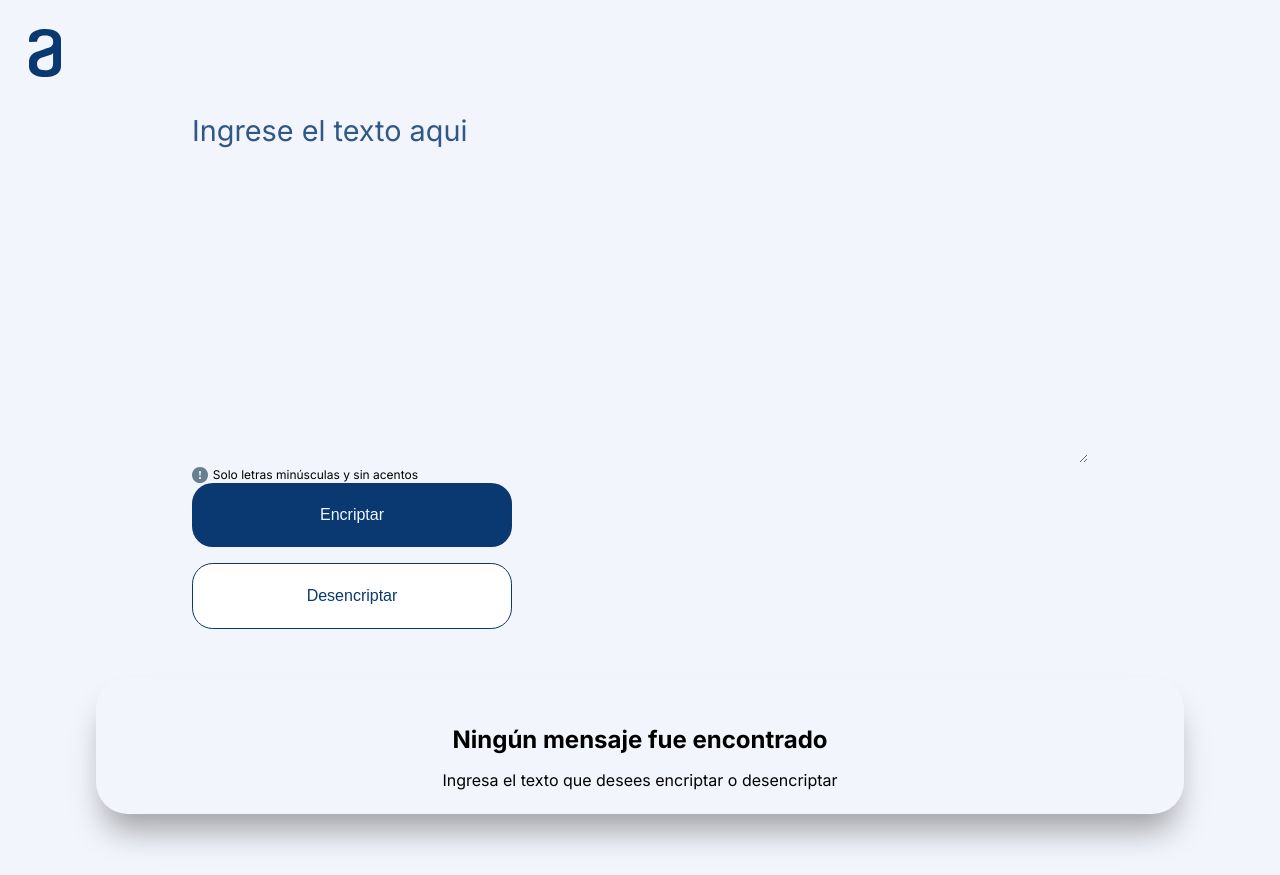
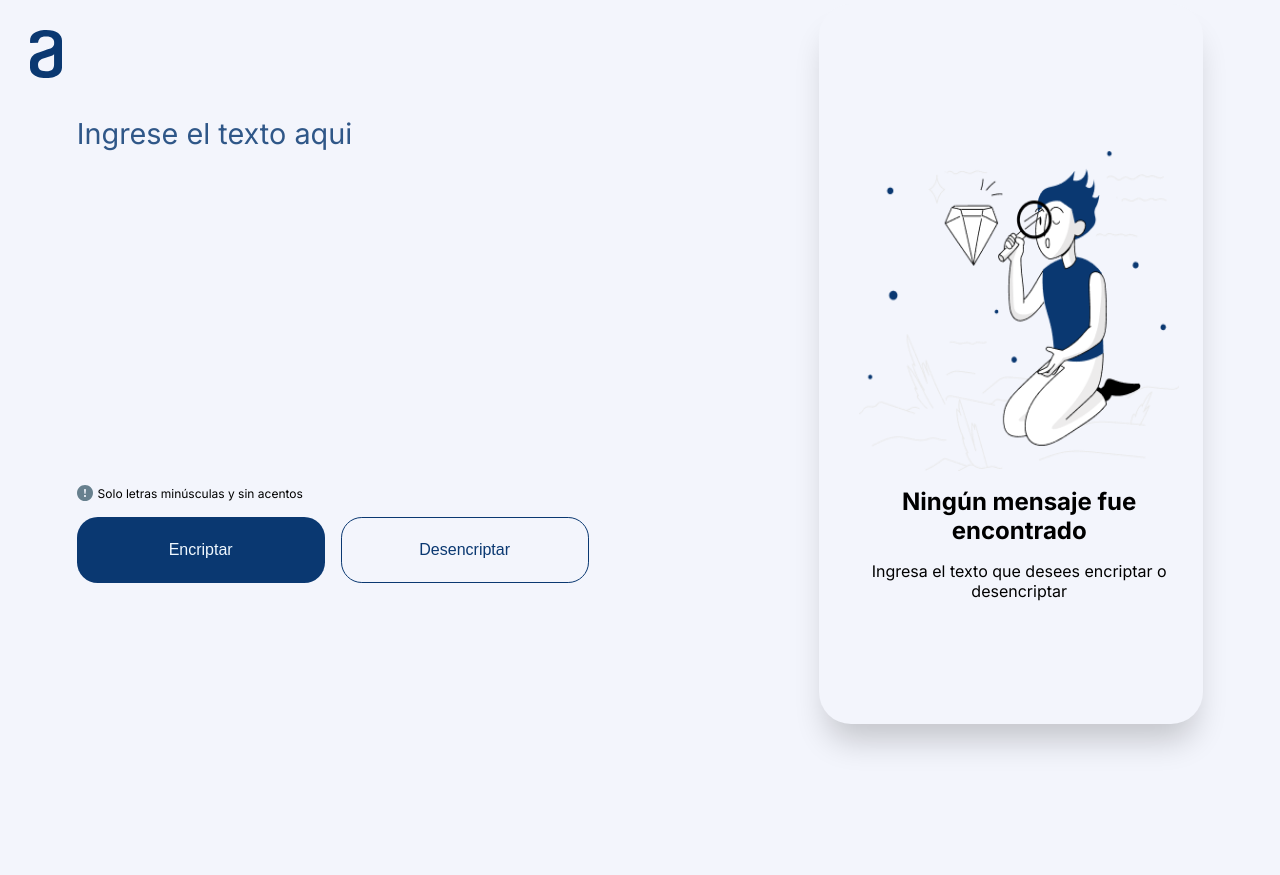
Before and after one commit to Kapee87/Encriptador, a plain HTML site: page index.html in a window 1280 px wide. After the commit the page ends 800 px from the top, so only its background shows below. Drawn offline with Linux system fonts and the light colour scheme.

Commit message:
se agregaron retoques a features y el diseño responsive

```diff
--- a/borrador.js
+++ b/borrador.js
@@ -101,3 +101,7 @@
 //     gap: 1rem;
 
 // }
+
+
+
+// textoEncriptar.value === textoEncriptar.value
--- a/index.html
+++ b/index.html
@@ -16,6 +16,7 @@
         </a>
 
     </header>
+<div class="orden-pc-screen">
     <div class="main">
 
         <div class="caja-encriptar">
@@ -32,23 +33,27 @@
             <button id="encriptar">Encriptar</button>
             <button id="desencriptar" class="desencriptar">Desencriptar</button>
         </div>
+
     </div>
 
 
 
     <div class="caja-desencriptar">
+
         <div id="vacio" class="visible style">
+            <img src="./Muñeco.png" alt="" class="muñe">
             <h2>Ningún mensaje fue encontrado</h2>
             <p>Ingresa el texto que desees encriptar o desencriptar</p>
         </div>
         <textarea name="" id="texto-desencriptar" cols="30" rows="10" readonly="readonly" class="hidden">
 
         </textarea>
-
-
-</div>
+        <br>
         <div class="buttons-box">
             <button id="copiar" class="hidden desencriptar" >Copiar texto</button>
+        </div>
+    </div>
+
 </div>
 
 
@@ -74,7 +79,7 @@
         }else{
             btncopiarTexto.className = "hidden";
             textoDesencriptar.className= "hidden";
-            mensajeVacio.className="visible";
+            mensajeVacio.className="visible style";
 
         }
      textoDesencriptar.value="";
@@ -178,6 +183,40 @@
 
     btncopiarTexto.onclick = copiarTexto;
 
+
+
+
+    textoEncriptar.addEventListener('keypress', () =>{
+        let str = '';
+        str = textoEncriptar.value;
+       console.log(str.length);
+
+       if (str.length > 0){
+        for (let i=0; i < (textoEncriptar.value).length; i++){
+            console.log('empiezo a mostrar algo');
+            if (str[i] === str[i].toUpperCase() ){
+
+            console.log('dice que ' + str[i] + ' ' + str[i].toUpperCase);
+            break;
+            }else{
+                console.log('dice que ' + str[i] + ' ' + str[i].toUpperCase+ ' no es.') ;
+                }
+
+            }
+        }else if (str === str.toUpperCase() ){
+                textoEncriptar.value= " ";
+                alert('Ingrese sólo letras minúsculas');
+
+            }else {
+                console.log('no es mayuscula')
+            }
+
+
+        // if( textoEncriptar === )
+    } );
+
+
+
 </script>
 </body>
 </html>
--- a/style.css
+++ b/style.css
@@ -14,17 +14,19 @@
 
 body{
     margin: 1.8rem;
-    display: flex;
-    flex-direction: column;
-    align-items: center;
-    gap:2rem;
+
     font-family: 'Inter', sans-serif;
 }
 
 header{
     display: flex;
     align-self: baseline;
+}
 
+.orden-pc-screen{
+    display: flex;
+    flex-direction: column;
+    gap: 1rem;
 }
 
 .main{
@@ -35,12 +37,13 @@ header{
 
 .main .caja-encriptar #texto-encriptar, .caja-desencriptar #texto-desencriptar{
     width: 70vw;
+    min-height: 40vh;
     height: auto;
     border: none;
     font-weight: 400;
     font-size: 1.8rem;
     font-family: 'Inter', sans-serif;
-    resize:vertical;
+    resize:none;
 
 
 }
@@ -57,9 +60,10 @@ gap: 0.3rem;
 .main .comentario svg{
     width: 1rem;
 }
-.main .comentario #comentario {
+.orden-pc-screen .main .comentario #comentario {
 font-weight:normal;
 font-size: 0.75rem;
+margin: 1rem 0;
 
 }
 .visible{
@@ -88,12 +92,12 @@ font-size: 0.75rem;
     color:var(--secondary-color) ;
 }
 .buttons-box .desencriptar{
-    background-color: #FFFFFF;
+    background-color: #f3f5fc;
     color:var(--main-color) ;
     border: solid 1px var(--main-color);
 }
 .caja-desencriptar .style {
-margin-top: 1rem;
+    margin-top: 1rem;
     display: flex;
     flex-direction: column;
     align-items: center;
@@ -102,8 +106,89 @@ margin-top: 1rem;
 
     text-align: center;
     gap: 1rem;
-    box-shadow: 0px 24px 32px -8px rgba(0, 0, 0, 0.347);
+    box-shadow: 0px 24px 32px -8px rgba(0, 0, 0, 0.195);
     border-radius: 32px;
     padding: 3rem 2.5rem 1.5rem 2.5rem;
 
 }
+.caja-desencriptar .buttons-box{
+    display: flex;
+    justify-content: center;
+}
+.orden-pc-screen .caja-desencriptar #vacio .muñe{
+    display: none;
+}
+@media screen and (max-width:426px) {
+
+ .main .caja-encriptar #texto-encriptar, .caja-desencriptar #texto-desencriptar{
+     max-height: 50vh;
+
+ }
+
+}
+@media screen and (min-width:426px){
+    .buttons-box{
+        flex-direction: row;
+    }
+    header{
+        width: 80vw;
+    }
+
+}
+@media screen and (min-width:1024px) {
+
+    header{
+        width: 60vw;
+
+        padding: 0.1rem;
+    }
+
+    .caja-desencriptar #vacio{
+        width: 30vw;
+        height: 90vh;
+        margin-top: -4rem;
+        justify-content: center;
+    }
+    .caja-desencriptar #vacio img{
+        width: 25vw;
+        min-height: 40vh;
+    }
+    .orden-pc-screen .caja-desencriptar #vacio .muñe{
+        display: grid;
+    }
+
+    .orden-pc-screen{
+        flex-direction: row;
+        justify-content: space-between;
+        margin: 2rem 3rem;
+        height: 80vh;
+
+    }
+    .orden-pc-screen .main{
+        width: 40vw;
+        height:60vh;
+
+    }
+    .main .caja-encriptar #texto-encriptar{
+        width: 50vw;
+
+    }
+    .orden-pc-screen .caja-desencriptar{
+     margin-left: -5rem;
+     margin-top: -3rem;
+    }
+    .orden-pc-screen .caja-desencriptar #texto-desencriptar{
+        width: 40vw;
+        height: 66vh;
+    }
+}
+@media screen and (min-width: 2000px) {
+    header svg{
+        width: 44px;
+        height: 60px;
+
+    }
+ .orden-pc-screen{
+     justify-content: space-around;
+ }
+}
```
Also changed, not shown: Muñeco.png (added). Lines whose indentation alone changed are shown as unchanged.
